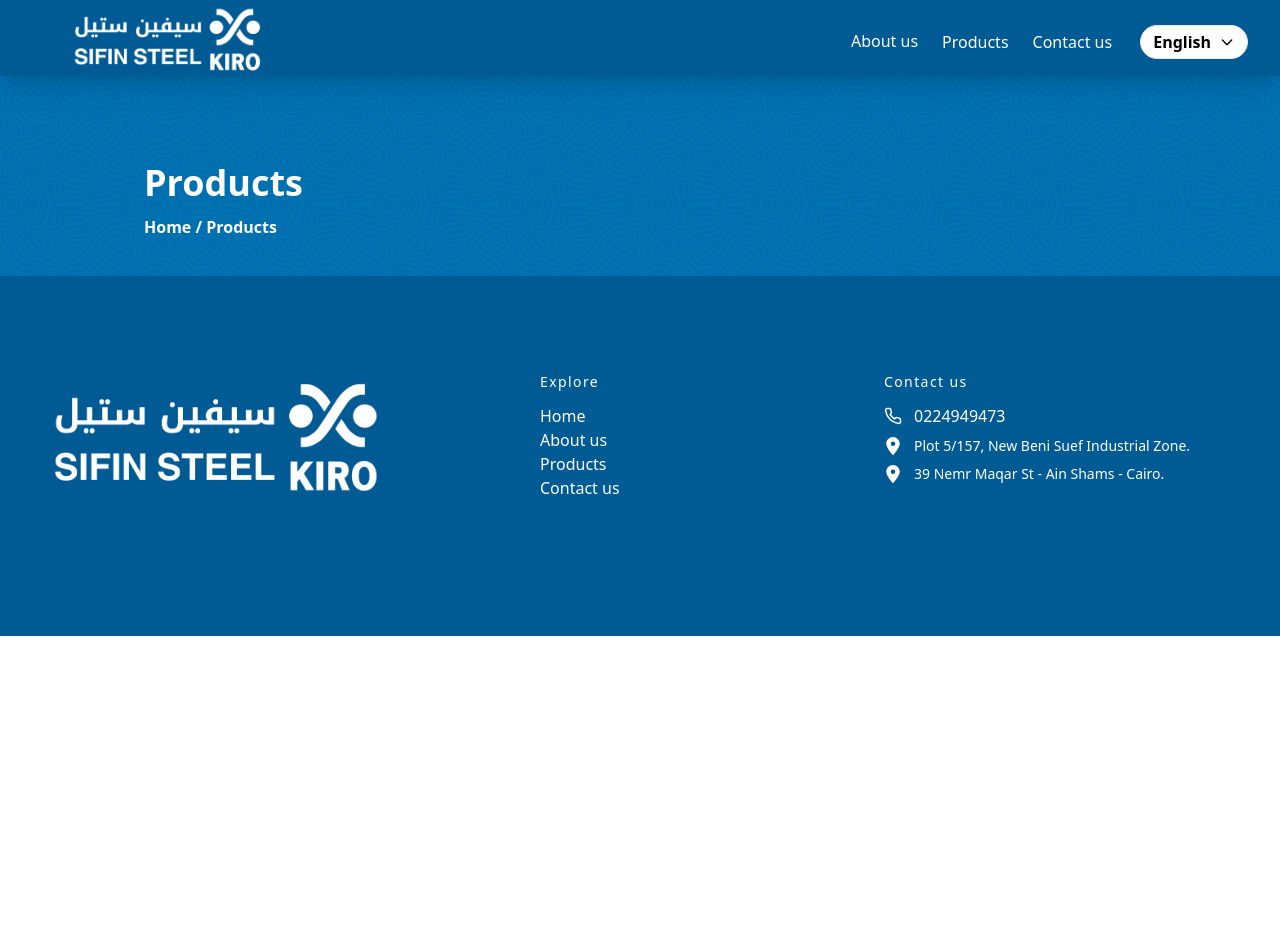
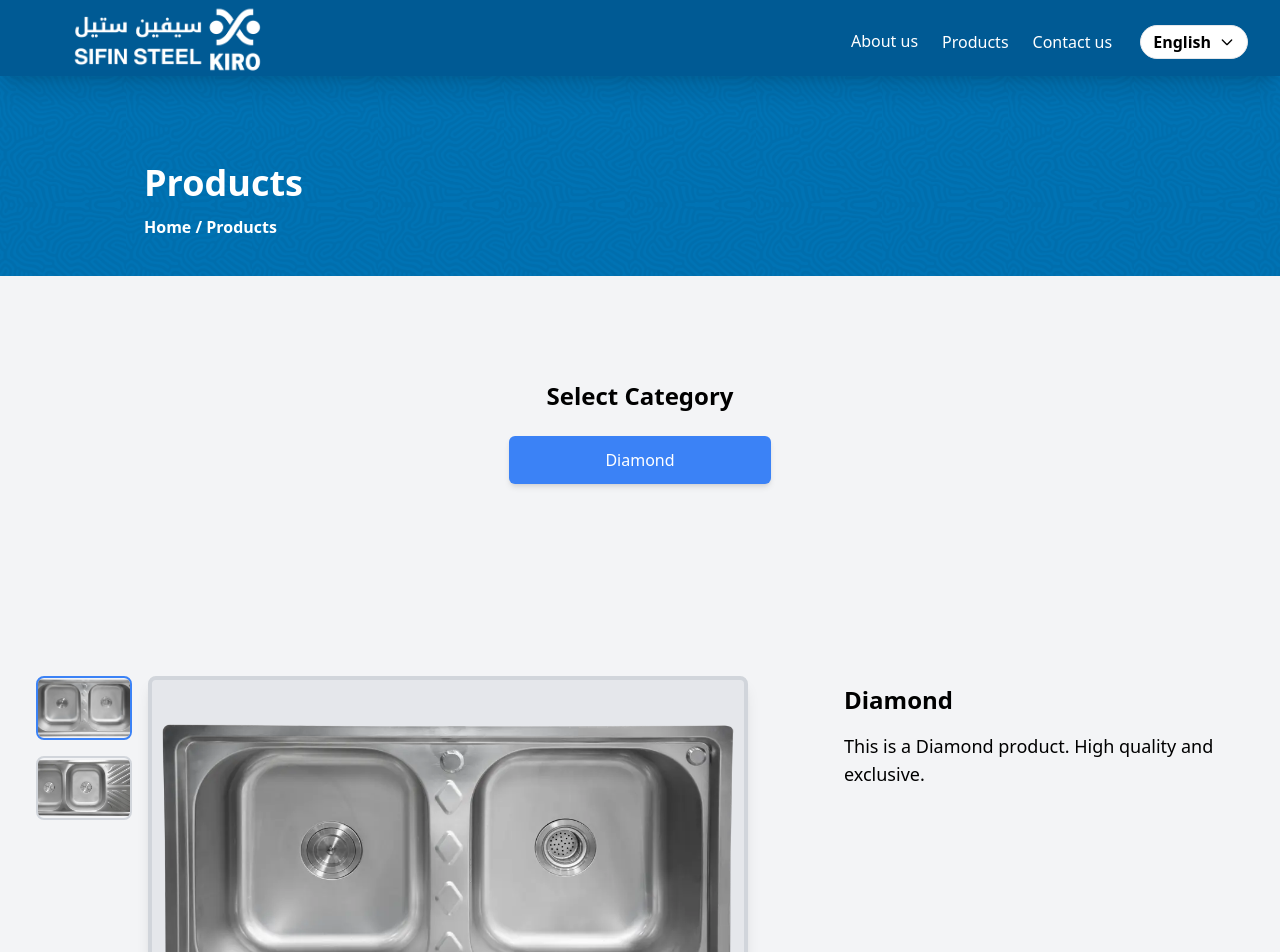
Before and after one commit to saifrafathassan/work, a React (Vite) app: page /products in a window 1280 px wide. Shown: the top 952 px of the page. Before the commit the page ends 800 px from the top, so only its background shows below. Built offline with nearby package versions, Linux system fonts and the light colour scheme.

Commit message:
products

```diff
--- a/index.html
+++ b/index.html
@@ -2,6 +2,7 @@
 <html lang="ar">
   <head>
     <meta charset="UTF-8" />
+    <link href="https://fonts.googleapis.com/css2?family=Poppins:wght@400;500;600;700&display=swap" rel="stylesheet">
     <link rel="icon" href="/Asset3.png" />
     <meta name="viewport" content="width=device-width, initial-scale=1.0" />
     <title> SIFIN STEEL & سيفين ستيل </title>
--- a/public/locales/ar/translation.json
+++ b/public/locales/ar/translation.json
@@ -17,5 +17,9 @@
     "Contactp": "تليفون ارضي: 0224949473   موبايل: 01006889892-01119497775",
     "Contactp2": "خدمة العملاء: 01551523056",
     "abouth": "مصنع سيفين ستيل - كيرو",
-    "aboutp": "شركة تقوم بتصنيع أحواض المطبخ المصنوعة من الاستانلس ستيل من أجود الخامات العالمية طبقا للمواصفات والجودة. أكثر من ثلاثون عاما من الخبرة في مجال تصنيع أحواض الاستانلس ستيل."
+    "aboutp": "شركة تقوم بتصنيع أحواض المطبخ المصنوعة من الاستانلس ستيل من أجود الخامات العالمية طبقا للمواصفات والجودة. أكثر من ثلاثون عاما من الخبرة في مجال تصنيع أحواض الاستانلس ستيل.",
+    "Select Category": "اختر فئة",
+    "Diamond": "الماس",
+    "Gold": "ذهب",
+    "Silver": "فضي"
 }
--- a/public/locales/en/translation.json
+++ b/public/locales/en/translation.json
@@ -17,5 +17,10 @@
     "Contactp": "Tel: 0224949473   Mob: 01006889892-01119497775",
     "Contactp2": "Customer service: 01551523056",
     "abouth": "SIFIN STEEL Factory - Kiro",
-    "aboutp": "A Company That produces kitchen sinks made of stainless steel from the finest International materials according to specifications and quality. More than thirty years of experience in the field of stainless steel sink manufacturing."
+    "aboutp": "A Company That produces kitchen sinks made of stainless steel from the finest International materials according to specifications and quality. More than thirty years of experience in the field of stainless steel sink manufacturing.",
+    "Select Category": "Select Category",
+    "Diamond": "Diamond",
+    "Gold": "Gold",
+    "Silver": "Silver"
+
 }
--- a/src/index.css
+++ b/src/index.css
@@ -1,6 +1,8 @@
 @tailwind base;
 @tailwind components;
 @tailwind utilities;
+
+
 
 /* hero section */
 .hero-container {
--- /dev/null
+++ b/src/pages/products/PSection.jsx
@@ -0,0 +1,59 @@
+import React, { useState } from "react";
+import { withTranslation } from 'react-i18next';
+import Productdet from './Productdet';
+import i18n from 'i18next';
+
+const PSection = ({ t }) => {
+  const [selectedCategory, setSelectedCategory] = useState("Diamond");
+  const currentLanguage = i18n.language || i18n.options.fallbackLng[0];
+  const [isDropdownOpen, setIsDropdownOpen] = useState(false);
+
+  const categories = [
+    t('Diamond'),
+    t('Gold'),
+    t('Silver')
+  ];
+
+  const toggleDropdown = () => {
+    setIsDropdownOpen((prev) => !prev);
+  };
+
+  const handleCategorySelect = (category) => {
+    setSelectedCategory(category);
+    setIsDropdownOpen(false); // غلق القائمة بعد الاختيار
+  };
+
+  return (
+    <div dir={currentLanguage === 'ar' ? 'rtl' : 'ltr'} className="flex flex-col items-center justify-center h-full bg-gray-100 py-10">
+      <div className="relative flex flex-col items-center gap-6 pt-16">
+        <h3 className="font-semibold text-2xl">{t('Select Category')}</h3>
+        <button
+          onClick={toggleDropdown}
+          className="px-24 py-3 bg-blue-500 text-white font-medium rounded-md shadow-md focus:outline-none"
+        >
+          {t(selectedCategory)}
+        </button>
+
+        {/* قائمة منسدلة بدون تأثير على بقية الكومبوننتات */}
+        {isDropdownOpen && (
+          <ul className="absolute top-full mt-2 w-full bg-white border border-gray-300 rounded-md shadow-lg z-[10]">
+            {categories.map((category) => (
+              <li
+                key={category}
+                className="px-4 py-2 hover:bg-blue-100 cursor-pointer"
+                onClick={() => handleCategorySelect(category)}
+              >
+                {category}
+              </li>
+            ))}
+          </ul>
+        )}
+      </div>
+
+      {/* إضافة المنتج بناءً على التصنيف المحدد */}
+      <Productdet selectedCategory={selectedCategory} />
+    </div>
+  );
+};
+
+export default withTranslation()(PSection);
--- /dev/null
+++ b/src/pages/products/Productdet.jsx
@@ -0,0 +1,110 @@
+import { useState, useEffect } from "react";
+import img1 from "../../assets/slide4.webp";
+import img2 from "../../assets/slide2.webp";
+import img3 from "../../assets/slide3.webp";
+import img4 from "../../assets/slide6.webp";
+import img5 from "../../assets/slide5.webp";
+import img6 from "../../assets/slide1.webp";
+import { withTranslation } from "react-i18next";
+
+const Productdet = ({ selectedCategory, t }) => {
+  const products = [
+    {
+      name: t("Diamond"),
+      image: img1,
+      description: t("This is a Diamond product. High quality and exclusive."),
+      category: "Diamond",
+    },
+    {
+      name: t("Diamond"),
+      image: img4,
+      description: t("Another elegant Diamond product."),
+      category: "Diamond",
+    },
+    {
+      name: t("Gold"),
+      image: img2,
+      description: t("This is a Gold product. Classic and valuable."),
+      category: "Gold",
+    },
+    {
+      name: t("Gold"),
+      image: img5,
+      description: t("A stunning and timeless Gold product."),
+      category: "Gold",
+    },
+    {
+      name: t("Silver"),
+      image: img3,
+      description: t("This is a Silver product. Elegant and versatile."),
+      category: "Silver",
+    },
+    {
+      name: t("Silver"),
+      image: img6,
+      description: t("Another versatile Silver product."),
+      category: "Silver",
+    },
+  ];
+
+  // الحالة لتتبع المنتج والصورة الحالية
+  const [currentProduct, setCurrentProduct] = useState(null);
+
+  useEffect(() => {
+    // البحث عن المنتج بناءً على الاسم المحدد
+    const matchedProduct = products.find((product) => product.name === t(selectedCategory));
+    setCurrentProduct(matchedProduct || null);
+  }, [selectedCategory, t]);
+
+  if (!currentProduct) {
+    return (
+      <p className="text-center text-lg text-gray-500">
+
+      </p>
+    );
+  }
+
+  return (
+    <div className="flex justify-center items-center h-screen w-full">
+      <div className="flex flex-col lg:flex-row justify-center gap-24 w-full">
+        {/* الجزء الخاص بالصور */}
+        <div className="flex flex-col sm:flex-row items-center justify-center sm:items-start gap-4">
+          {/* الصور المصغرة */}
+          <div className="flex md:flex-col gap-4 sm:items-start">
+            {products
+              .filter((product) => product.category === currentProduct.category)
+              .map((product, index) => (
+                <img
+                  key={index}
+                  src={product.image}
+                  alt={product.name}
+                  className={`w-24 h-16 border-2 ${
+                    currentProduct.image === product.image
+                      ? "border-blue-500"
+                      : "border-gray-300"
+                  } rounded-lg cursor-pointer object-cover`}
+                  onClick={() => setCurrentProduct(product)}
+                />
+              ))}
+          </div>
+          {/* الصورة الرئيسية */}
+          <div className="w-[350px] lg:w-[600px] h-[400px] bg-gray-200 border-4 border-gray-300 rounded-lg shadow-lg mb-4 flex justify-center items-center overflow-hidden">
+            <img
+              src={currentProduct.image}
+              alt={currentProduct.name}
+              className="object-contain w-full h-full"
+            />
+          </div>
+        </div>
+
+        {/* النصوص */}
+        <div className="text-center lg:text-left sm:mt-2 lg:w-[400px]">
+          <h2 className="text-2xl font-semibold">{currentProduct.name}</h2>
+          <p className="mt-4 text-lg">{currentProduct.description}</p>
+        </div>
+      </div>
+    </div>
+  );
+};
+
+export default withTranslation()(Productdet);
--- a/src/pages/products/Products.jsx
+++ b/src/pages/products/Products.jsx
@@ -3,6 +3,8 @@
 import Footer from '../../components/Footer/Footer'
 import Bg from '../../assets/background.jpg'
 import { useTranslation } from 'react-i18next';
+import PSection from './PSection';
+import Productdet from './Productdet';
 
 const Products = () => {
     const { t } = useTranslation();
@@ -10,6 +12,8 @@
     <>
       <Navbar/>
       <Headerps name={t('Products')} Carbg={Bg}/>
+      <PSection/>
+      <Productdet/>
       <Footer/>
     </>
   )
```
